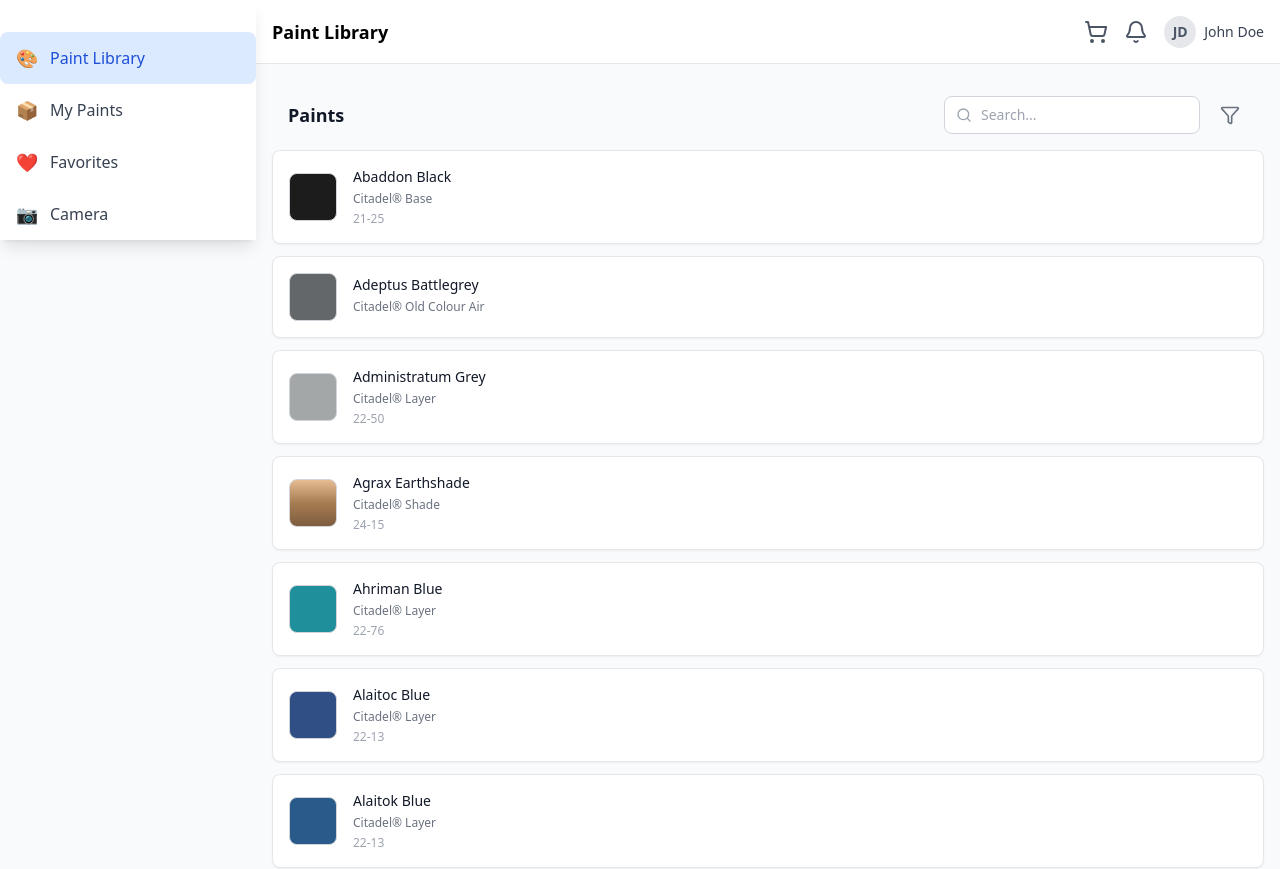
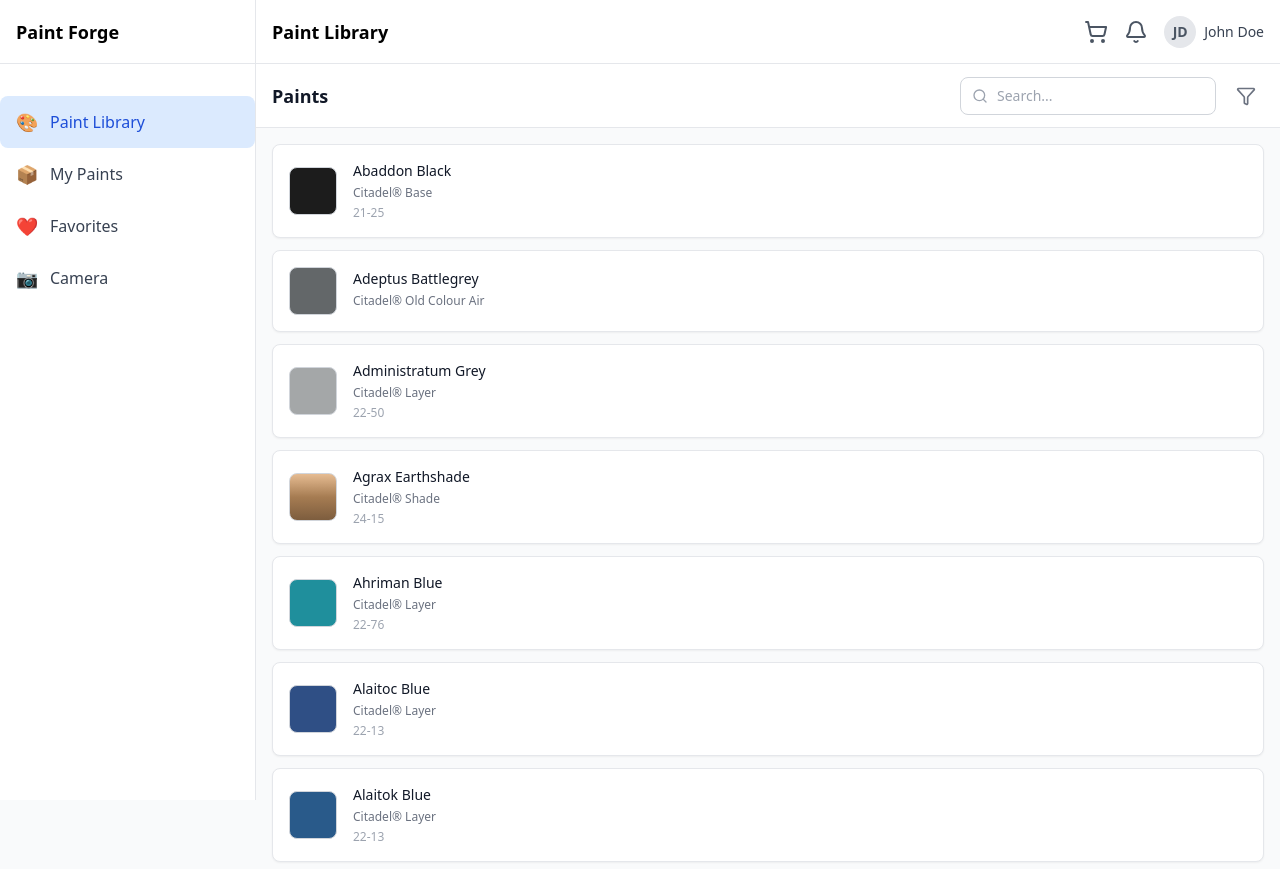
Before and after one commit to TK-Nelson/PaintForge, a React (Vite) app: page / in a window 1280 px wide. Shown: the top 869 px of the page. Built offline with nearby package versions, Linux system fonts and the light colour scheme.

Commit message:
feat: Enhance layout of PaintDashboard and SideMenu for improved responsiveness and usability

```diff
--- a/src/App.jsx
+++ b/src/App.jsx
@@ -131,7 +131,7 @@
       />
 
       {/* Main Content */}
-      <div className="flex-1 flex flex-col">
+      <div className="flex-1 flex flex-col lg:ml-64">
         {/* Sticky Top Bar */}
         <div className="bg-white border-b border-gray-200 px-4 flex items-center justify-between min-h-16 sticky top-0 z-40">
           <div className="flex items-center">
@@ -163,10 +163,8 @@
 
         {/* Main Content */}
         <div className="flex-1">
-          {/* Paint Grid */}
-          <div className="p-4">
-            {/* Header */}
-            <div className="flex items-center justify-between p-4 lg:min-h-16">
+          {/* Sticky Paints Header (label, search, filter) */}
+          <div className="bg-white border-b border-gray-200 px-4 flex items-center justify-between min-h-16 sticky top-[64px] z-30">
             <h2 className="text-lg font-semibold text-gray-900">Paints</h2>
             <div className="flex items-center space-x-3">
               <div className="relative w-32 sm:w-40 md:w-56 lg:w-64">
@@ -192,6 +190,8 @@
               </button>
             </div>
           </div>
+          {/* Paint Grid */}
+          <div className="p-4">
             {/* Grid Items */}
             <div className="space-y-3">
               {filteredPaints.map(paint => (
--- a/src/components/SideMenu.jsx
+++ b/src/components/SideMenu.jsx
@@ -24,20 +24,23 @@
       {/* Drawer */}
       <div
         className={`
-          fixed top-0 left-0 h-full w-64 bg-white z-50 shadow-lg
+          fixed top-0 left-0 h-full w-64 bg-white z-50
           transition-transform duration-300
+          border-r border-gray-200
           ${showSideMenu ? 'translate-x-0' : '-translate-x-full'}
-          lg:translate-x-0 lg:static lg:block
+          lg:translate-x-0 lg:static lg:block lg:fixed
+          lg:top-0 lg:left-0 lg:h-screen
         `}
         style={{ maxWidth: '80vw' }}
       >
-        {/* Top bar with logo and close button (mobile only) */}
-        <div className="flex items-center justify-between p-4 border-b border-gray-200 lg:hidden">
+        {/* Logo and close button area */}
+        <div className="flex items-center justify-between p-4 border-b border-gray-200 min-h-[64px]">
           <span className="text-lg font-semibold">Paint Forge</span>
+          {/* Show close button only on mobile */}
           <button
             onClick={() => setShowSideMenu(false)}
             aria-label="Close menu"
-            className="p-2 rounded hover:bg-gray-100"
+            className="p-2 rounded hover:bg-gray-100 lg:hidden"
           >
             <X className="w-6 h-6" />
           </button>
```
Lines whose indentation alone changed are shown as unchanged.
